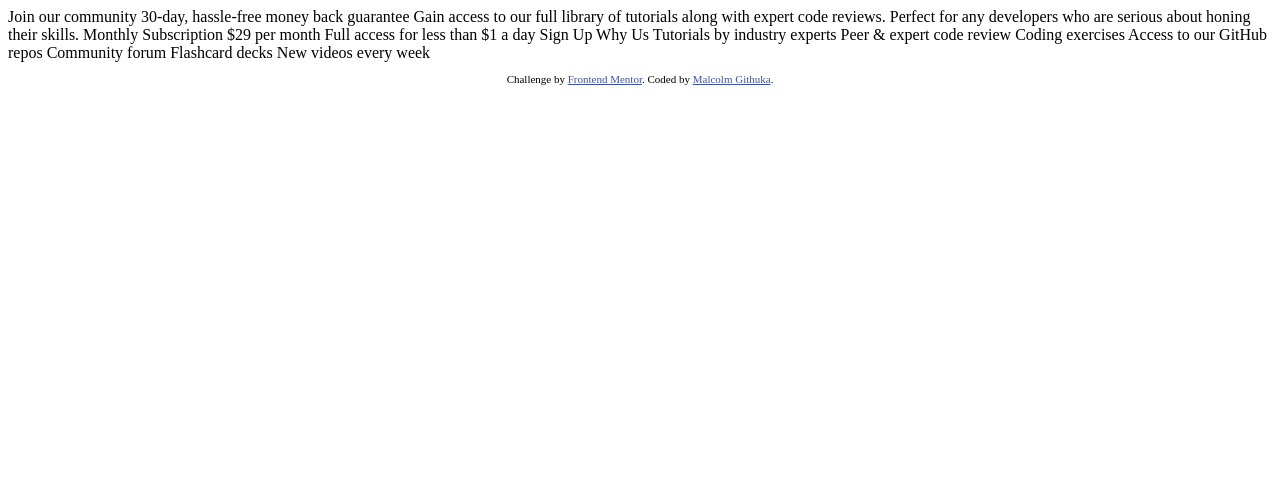
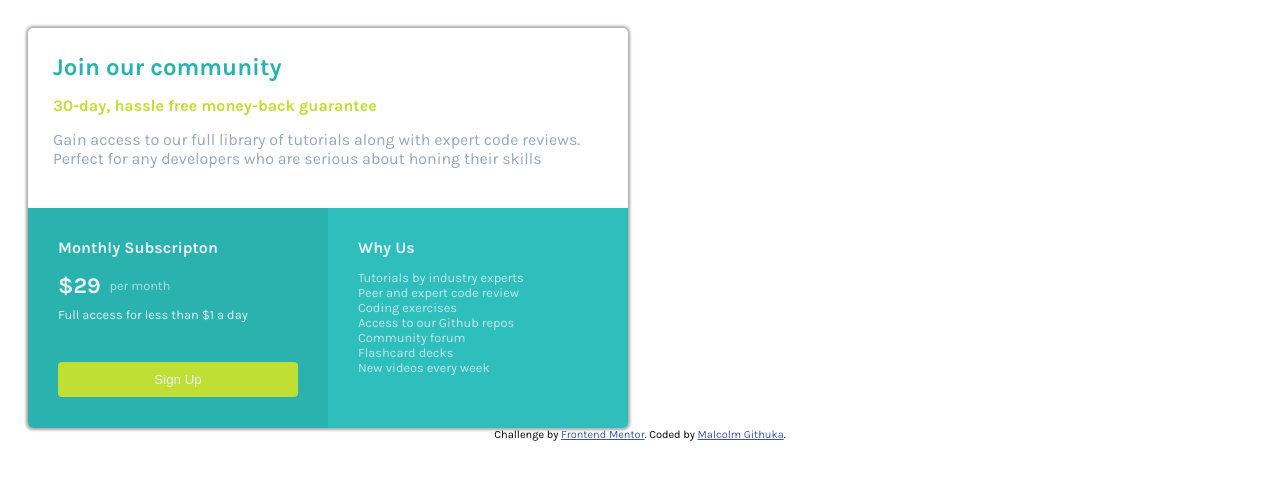
Before and after one commit to Malcolm-G/pricing-card-challenge-frontend-mentor, a plain HTML site: page index.html in a window 1280 px wide. Drawn offline with Linux system fonts and the light colour scheme.

Commit message:
Added .css file Added .js files Added code to html file

```diff
--- a/index.html
+++ b/index.html
@@ -5,46 +5,61 @@
     <meta name="viewport" content="width=device-width, initial-scale=1.0"> <!-- displays site properly based on user's device -->
 
     <link rel="icon" type="image/png" sizes="32x32" href="./images/favicon-32x32.png">
+    <link href="./style.css" rel="stylesheet" />
+    <link rel="preconnect" href="https://fonts.googleapis.com">
+    <link rel="preconnect" href="https://fonts.gstatic.com" crossorigin>
+    <link href="https://fonts.googleapis.com/css2?family=Karla:wght@400;700&display=swap" rel="stylesheet">
 
     <title>Frontend Mentor | Single Price Grid Component</title>
 
     <!-- Feel free to remove these styles or customise in your own stylesheet 👍 -->
     <style>
-    .attribution { font-size: 11px; text-align: center; }
-    .attribution a { color: hsl(228, 45%, 44%); }
+        .attribution {
+            font-size: 11px;
+            text-align: center;
+        }
+
+            .attribution a {
+                color: hsl(228, 45%, 44%);
+            }
     </style>
 </head>
 <body>
-  Join our community
-
-  30-day, hassle-free money back guarantee
-
-  Gain access to our full library of tutorials along with expert code reviews.
-  Perfect for any developers who are serious about honing their skills.
-
-  Monthly Subscription
-
-  &dollar;29 per month
-
-  Full access for less than &dollar;1 a day
-
-  Sign Up
-
-  Why Us
-
-  Tutorials by industry experts
-  Peer &amp; expert code review
-  Coding exercises
-  Access to our GitHub repos
-  Community forum
-  Flashcard decks
-  New videos every week
-
+    <div id="card">
+        <div id="top-section">
+            <h2>Join our community</h2>
+            <h4>30-day, hassle free money-back guarantee</h4>
+            <p>Gain access to our full library of tutorials along with expert code reviews. Perfect for any developers who are serious about honing their skills</p>
+        </div>
+        <div id="bottom-section">
+            <div id="bottom-left">
+                <h4>Monthly Subscripton</h4>
+                <div id="price-container">
+                    <div id=price-tag>$29</div>
+                    <div id="price-frequency">per month</div>
+                </div>
+                <p>Full access for less than $1 a day</p>
+                <button>Sign Up</button>
+            </div><div id="bottom-right">
+                <h4>Why Us</h4>
+                <ul>
+                    <li>Tutorials by industry experts</li>
+                    <li>Peer and expert code review</li>
+                    <li>Coding exercises</li>
+                    <li>Access to our Github repos</li>
+                    <li>Community forum</li>
+                    <li>Flashcard decks</li>
+                    <li>New videos every week</li>
+                </ul>
+            </div>
+        </div>
+    </div>
   <footer>
     <p class="attribution">
       Challenge by <a href="https://www.frontendmentor.io?ref=challenge" target="_blank">Frontend Mentor</a>.
-      Coded by <a href="#">Malcolm Githuka</a>.
+      Coded by <a href="https://github.com/Malcolm-G">Malcolm Githuka</a>.
     </p>
   </footer>
 </body>
+
 </html>
--- /dev/null
+++ b/index.js
@@ -0,0 +1,4 @@
+function alertuser() {
+    alert('Hey, it seems you want to sign up');
+}
+document.querySelector('button').onclick = alertuser;
--- /dev/null
+++ b/style.css
@@ -0,0 +1,146 @@
+html {
+    box-sizing: border-box;
+    font-family: 'Karla', sans-serif;
+    font-weight: 400;
+    font-size: 16px;
+}
+
+body {
+    padding: 20px;
+}
+
+h2, h4, p {
+    margin: 0;
+}
+
+*, *:before, *:after {
+    box-sizing: inherit;
+}
+
+#card {
+    width: 600px;
+    height: 400px;
+    box-shadow: 0px 0px 3px 2px rgba(0,0,0,0.35);
+    border-radius: 5px;
+    overflow: hidden;
+}
+
+#top-section {
+    width: 100%;
+    height: 45%;
+    padding: 25px;
+}
+
+#bottom-section {
+    width: 100%;
+    height: 60%;
+}
+
+#bottom-left {
+    vertical-align: top;
+    display: inline-block;
+    width: 50%;
+    height: 100%;
+    background-color: #2ab2af;
+    padding: 30px;
+}
+
+#bottom-right {
+    vertical-align: top;
+    display: inline-block;
+    width: 50%;
+    height: 100%;
+    background-color: #2EBFBD;
+    padding: 30px;
+}
+
+#top-section h2 {
+    color: #2ab2af;
+    margin-bottom: 15px;
+}
+
+#top-section h4 {
+    color: #c0df34;
+    margin-bottom: 15px;
+}
+
+#top-section p {
+    color: #98a6bd;
+}
+
+#bottom-section {
+    color: #e5eff5;
+}
+
+button {
+    width: 100%;
+    padding: 10px;
+    border: 0;
+    border-radius: 4px;
+    background-color: #c0df34;
+    color: #e5eff5;
+}
+
+    button:hover {
+        cursor: pointer;
+        background-color: #A9C42D;
+        transform: scale(1.05);
+    }
+
+#bottom-left h4 {
+    margin-bottom: 15px;
+}
+
+#bottom-left p {
+    font-size: .8rem;
+    margin-bottom: 40px;
+}
+
+#price-frequency, #price-tag {
+    display: inline-block;
+}
+
+#price-container {
+    margin-bottom: 8px;
+}
+
+#price-frequency {
+    position: relative;
+    top: -3px;
+    left: 5px;
+    font-size: .8rem;
+    opacity: .7;
+}
+
+#price-tag {
+    font-weight: 700;
+    font-size: 1.4rem;
+}
+
+ul {
+    list-style: none;
+    padding: 0;
+    font-size: .8rem;
+    opacity: .8;
+}
+
+
+/*Cyan
+#2ab2af(Darker)
+#28b8b4(Lighter)
+#2EBFBD(lighter2)
+*/
+
+/*
+#e5eff5(Light gray)
+#98a6bd(Grayish blue)
+*/
+
+/*Yellow
+#c0df34
+*/
+
+/*
+family: [karla](https://fonts.google.com/specimen/Karla)
+weights: 400, 700
+*/
```
Lines whose indentation alone changed are shown as unchanged.
